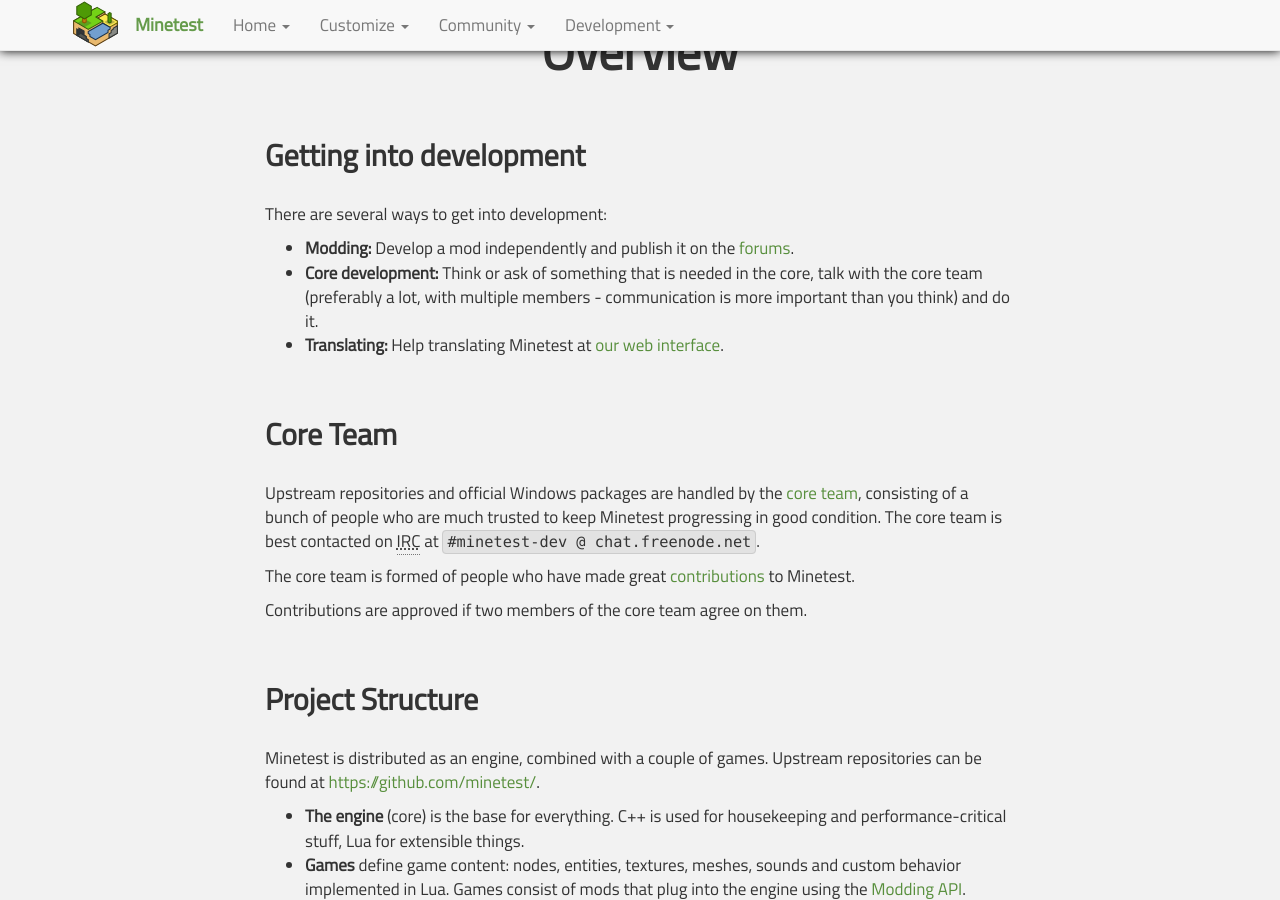
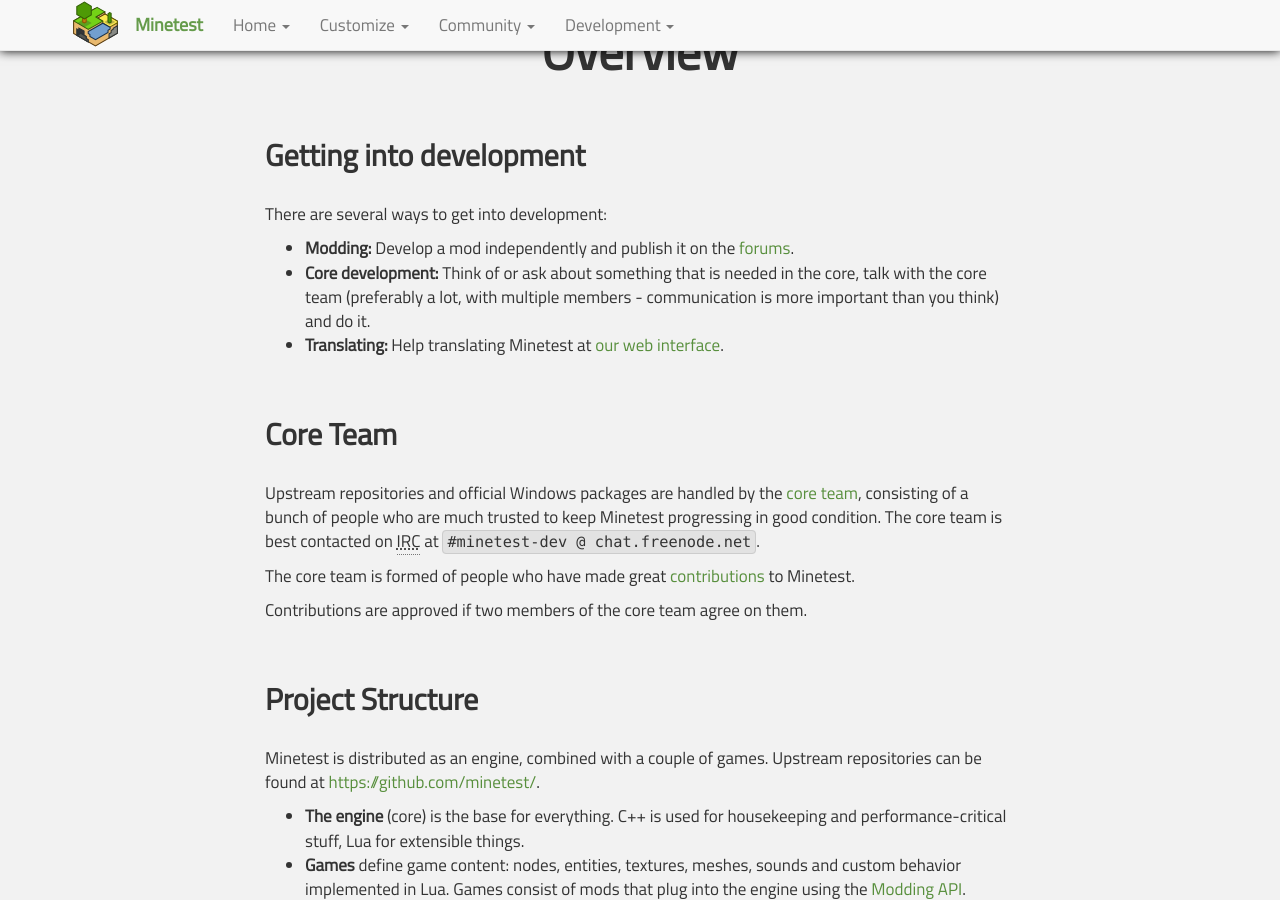
Before and after one commit to minetest/minetest.github.io, a Jekyll site: the page built from development.html, in a window 1280 px wide and 900 px high, scrolled down 366 px. Built offline with Jekyll 4.4.1, drawn with Linux system fonts in a browser that asks for light colours; comment, search, counter and statistics services are not loaded.

Commit message:
Minor grammar correction

```diff
--- a/development.html
+++ b/development.html
@@ -18,7 +18,7 @@ There are several ways to get into development:
 
 <ul>
   <li><strong>Modding:</strong> Develop a mod independently and publish it on the <a href="http://forum.minetest.net/">forums</a>.</li>
-  <li><strong>Core development:</strong> Think or ask of something that is needed in the core, talk with the core team (preferably a lot, with multiple members - communication is more important than you think) and do it.</li>
+  <li><strong>Core development:</strong> Think of or ask about something that is needed in the core, talk with the core team (preferably a lot, with multiple members - communication is more important than you think) and do it.</li>
   <li><strong>Translating:</strong> Help translating Minetest at <a href="https://hosted.weblate.org/projects/minetest/minetest/">our web interface</a>.</li>
 </ul>
 
```
